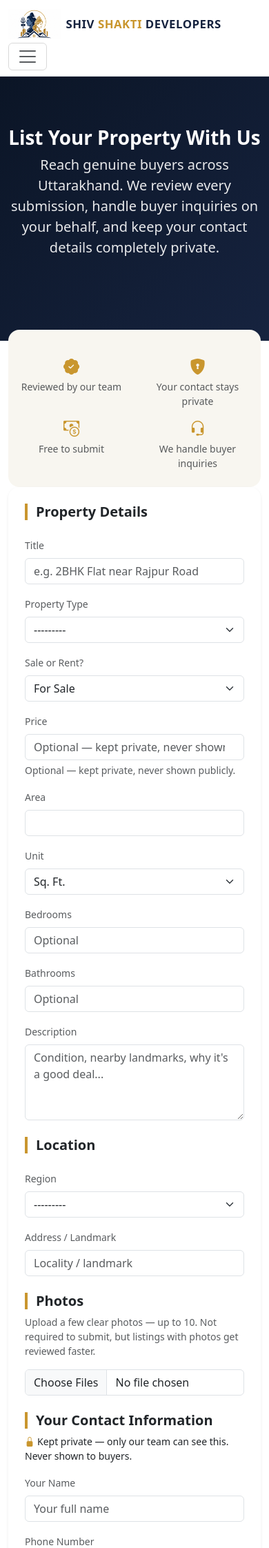
After one commit to rahulbaliyan/property-portal, a Django app: page /properties/sell/ in a window 390 px wide. The commit adds this page. Shown: the top 2244 px of the page at 69% size. Run offline with Django 5.2, Linux system fonts and the light colour scheme.

Commit message:
Add public "Sell Your Property" submission with admin moderation
Sellers can submit a listing (plot/flat/villa/house/farmhouse/land,
for sale or rent) through a new public form, with up to 10 photos.
Submissions land as "Pending Review" and stay completely invisible to
buyers — filtered out of the home page, listings, detail pages, and
sitemap — until an admin approves them via new bulk actions in
Django Admin.

Once approved, the listing shows publicly with full property details,
but price, seller name, phone, and email are never exposed — those
fields only render in Django Admin. Property.public_price centralizes
this masking (used everywhere price is displayed or included in the
WhatsApp message/structured data) so it can't be accidentally
bypassed by referencing .price directly in a new template.

Also added: Independent House and For Sale/For Rent as new
classification fields, and a honeypot field on the submission form
(verified locally: a bot-filled honeypot correctly blocks the
submission with no listing created).

```diff
--- a/core/views.py
+++ b/core/views.py
@@ -10,8 +10,10 @@ from properties.models import Property
 @cache_page(settings.PAGE_CACHE_SECONDS)
 @require_GET
 def home(request):
-    available = Property.objects.exclude(status=Property.Status.SOLD).prefetch_related(
-        "images"
+    available = (
+        Property.objects.filter(moderation_status=Property.ModerationStatus.APPROVED)
+        .exclude(status=Property.Status.SOLD)
+        .prefetch_related("images")
     )
     featured = list(available.filter(is_featured=True)[:6])
     recent = list(available.exclude(pk__in=[p.pk for p in featured])[:6])
--- /dev/null
+++ b/properties/forms.py
@@ -0,0 +1,79 @@
+from django import forms
+
+from .models import Property
+
+
+class SellerListingForm(forms.ModelForm):
+    # Honeypot: hidden via CSS in the template, invisible and unreachable
+    # by keyboard for real visitors. Bots that blindly fill every field
+    # trip it, and the submission is silently rejected in clean_website.
+    website = forms.CharField(required=False, widget=forms.HiddenInput)
+
+    class Meta:
+        model = Property
+        fields = [
+            "title",
+            "property_type",
+            "listing_intent",
+            "region",
+            "address",
+            "area_value",
+            "area_unit",
+            "bedrooms",
+            "bathrooms",
+            "description",
+            "price",
+            "seller_name",
+            "seller_phone",
+            "seller_email",
+        ]
+        widgets = {
+            "title": forms.TextInput(
+                attrs={"class": "form-control", "placeholder": "e.g. 2BHK Flat near Rajpur Road"}
+            ),
+            "property_type": forms.Select(attrs={"class": "form-select"}),
+            "listing_intent": forms.Select(attrs={"class": "form-select"}),
+            "region": forms.Select(attrs={"class": "form-select"}),
+            "address": forms.TextInput(
+                attrs={"class": "form-control", "placeholder": "Locality / landmark"}
+            ),
+            "area_value": forms.NumberInput(attrs={"class": "form-control"}),
+            "area_unit": forms.Select(attrs={"class": "form-select"}),
+            "bedrooms": forms.NumberInput(
+                attrs={"class": "form-control", "placeholder": "Optional"}
+            ),
+            "bathrooms": forms.NumberInput(
+                attrs={"class": "form-control", "placeholder": "Optional"}
+            ),
+            "description": forms.Textarea(
+                attrs={
+                    "class": "form-control",
+                    "rows": 4,
+                    "placeholder": "Condition, nearby landmarks, why it's a good deal...",
+                }
+            ),
+            "price": forms.NumberInput(
+                attrs={"class": "form-control", "placeholder": "Optional — kept private, never shown publicly"}
+            ),
+            "seller_name": forms.TextInput(
+                attrs={"class": "form-control", "placeholder": "Your full name"}
+            ),
+            "seller_phone": forms.TextInput(
+                attrs={"class": "form-control", "placeholder": "Your phone number"}
+            ),
+            "seller_email": forms.EmailInput(
+                attrs={"class": "form-control", "placeholder": "Optional"}
+            ),
+        }
+
+    def __init__(self, *args, **kwargs):
+        super().__init__(*args, **kwargs)
+        # blank=True on the model so admin-created listings don't need
+        # these — but sellers submitting their own listing always must.
+        self.fields["seller_name"].required = True
+        self.fields["seller_phone"].required = True
+
+    def clean_website(self):
+        if self.cleaned_data.get("website"):
+            raise forms.ValidationError("Spam detected.")
+        return self.cleaned_data.get("website")
--- a/properties/sitemaps.py
+++ b/properties/sitemaps.py
@@ -8,7 +8,9 @@ class PropertySitemap(Sitemap):
     priority = 0.8
 
     def items(self):
-        return Property.objects.exclude(status=Property.Status.SOLD)
+        return Property.objects.filter(
+            moderation_status=Property.ModerationStatus.APPROVED
+        ).exclude(status=Property.Status.SOLD)
 
     def lastmod(self, obj):
         return obj.updated_at
--- a/properties/urls.py
+++ b/properties/urls.py
@@ -6,5 +6,8 @@ app_name = "properties"
 
 urlpatterns = [
     path("", views.property_list, name="list"),
+    # Must come before <slug:slug>/ below, otherwise that pattern
+    # greedily matches "sell/" as a property slug and this is never reached.
+    path("sell/", views.sell_property, name="sell"),
     path("<slug:slug>/", views.property_detail, name="detail"),
 ]
--- a/properties/views.py
+++ b/properties/views.py
@@ -11,7 +11,8 @@ from django.views.decorators.http import require_GET, require_http_methods
 from inquiries.forms import InquiryForm
 from inquiries.notifications import notify_new_inquiry_async
 
-from .models import Property
+from .forms import SellerListingForm
+from .models import Property, PropertyImage
 
 
 def _parse_decimal(value):
@@ -24,8 +25,10 @@ def _parse_decimal(value):
 @cache_page(settings.PAGE_CACHE_SECONDS)
 @require_GET
 def property_list(request):
-    qs = Property.objects.exclude(status=Property.Status.SOLD).prefetch_related(
-        "images"
+    qs = (
+        Property.objects.filter(moderation_status=Property.ModerationStatus.APPROVED)
+        .exclude(status=Property.Status.SOLD)
+        .prefetch_related("images")
     )
 
     q = request.GET.get("q", "").strip()
@@ -82,7 +85,10 @@ def property_list(request):
 @require_http_methods(["GET", "POST"])
 def property_detail(request, slug):
     property_obj = get_object_or_404(
-        Property.objects.prefetch_related("images"), slug=slug
+        Property.objects.filter(
+            moderation_status=Property.ModerationStatus.APPROVED
+        ).prefetch_related("images"),
+        slug=slug,
     )
 
     if request.method == "POST":
@@ -101,7 +107,10 @@ def property_detail(request, slug):
         form = InquiryForm()
 
     related = (
-        Property.objects.filter(region=property_obj.region)
+        Property.objects.filter(
+            region=property_obj.region,
+            moderation_status=Property.ModerationStatus.APPROVED,
+        )
         .exclude(pk=property_obj.pk)
         .exclude(status=Property.Status.SOLD)
         .prefetch_related("images")[:3]
@@ -109,3 +118,34 @@ def property_detail(request, slug):
 
     context = {"property": property_obj, "form": form, "related": related}
     return render(request, "properties/detail.html", context)
+
+
+MAX_SELLER_PHOTOS = 10
+
+
+@require_http_methods(["GET", "POST"])
+def sell_property(request):
+    if request.method == "POST":
+        form = SellerListingForm(request.POST)
+        if form.is_valid():
+            property_obj = form.save(commit=False)
+            property_obj.listing_source = Property.ListingSource.SELLER
+            property_obj.moderation_status = Property.ModerationStatus.PENDING
+            property_obj.save()
+
+            photos = request.FILES.getlist("photos")[:MAX_SELLER_PHOTOS]
+            for order, photo in enumerate(photos):
+                PropertyImage.objects.create(
+                    property=property_obj, image=photo, order=order
+                )
+
+            messages.success(
+                request,
+                "Thanks! Your listing has been submitted for review. "
+                "Our team will reach out once it's approved and live.",
+            )
+            return redirect("properties:sell")
+    else:
+        form = SellerListingForm()
+
+    return render(request, "properties/sell.html", {"form": form})
--- a/static/css/style.css
+++ b/static/css/style.css
@@ -188,3 +188,12 @@ body {
   justify-content: center;
   margin: 0 auto;
 }
+
+/* Sell Your Property */
+.sell-trust-strip {
+  background-color: var(--bg-soft);
+  border-radius: 1rem;
+}
+.sell-form-card {
+  border-radius: 1rem;
+}
--- a/templates/base.html
+++ b/templates/base.html
@@ -46,6 +46,9 @@
           </li>
           <li class="nav-item">
             <a class="nav-link" href="{% url 'properties:list' %}">Listings</a>
+          </li>
+          <li class="nav-item">
+            <a class="nav-link" href="{% url 'properties:sell' %}">Sell Your Property</a>
           </li>
           {% if settings_whatsapp_number and settings_whatsapp_number_2 %}
           <li class="nav-item dropdown ms-lg-2">
@@ -105,6 +108,7 @@
           <ul class="list-unstyled small">
             <li><a class="footer-link" href="{% url 'core:home' %}">Home</a></li>
             <li><a class="footer-link" href="{% url 'properties:list' %}">All Listings</a></li>
+            <li><a class="footer-link" href="{% url 'properties:sell' %}">Sell Your Property</a></li>
           </ul>
         </div>
         <div class="col-md-4">
--- a/templates/properties/_card.html
+++ b/templates/properties/_card.html
@@ -20,6 +20,8 @@
       {% endwith %}
       {% if property.status == "under_negotiation" %}
         <span class="badge text-bg-warning badge-status-sold">Under Negotiation</span>
+      {% elif property.listing_intent == "rent" %}
+        <span class="badge text-bg-light border badge-status-sold">For Rent</span>
       {% endif %}
       <div class="card-body">
         <div class="d-flex justify-content-between align-items-start mb-1">
@@ -28,8 +30,8 @@
         <p class="small text-muted mb-2">
           <i class="bi bi-geo-alt me-1"></i>{{ property.get_region_display }}
         </p>
-        {% if property.price %}
-          <p class="price h5 mb-2">&#8377;{{ property.price|floatformat:0 }}</p>
+        {% if property.public_price %}
+          <p class="price h5 mb-2">&#8377;{{ property.public_price|floatformat:0 }}</p>
         {% else %}
           <p class="price h6 mb-2"><i class="bi bi-telephone-fill me-1"></i>Call for Price</p>
         {% endif %}
--- /dev/null
+++ b/templates/properties/sell.html
@@ -0,0 +1,149 @@
+{% extends "base.html" %}
+
+{% block title %}Sell Your Property{% endblock %}
+{% block meta_description %}List your plot, flat, villa or house with {{ site_name }}. Free to submit, reviewed by our team, and your contact details stay private.{% endblock %}
+
+{% block content %}
+<section class="hero">
+  <div class="container text-center">
+    <h1 class="display-6">List Your Property With Us</h1>
+    <p class="lead col-lg-8 mx-auto">Reach genuine buyers across Uttarakhand. We review every submission, handle buyer inquiries on your behalf, and keep your contact details completely private.</p>
+  </div>
+</section>
+
+<div class="container">
+  <div class="row g-3 text-center py-4 py-md-5 mx-0 sell-trust-strip">
+    <div class="col-6 col-md-3">
+      <i class="bi bi-patch-check-fill h3 text-accent d-block mb-1"></i>
+      <p class="small text-muted mb-0">Reviewed by our team</p>
+    </div>
+    <div class="col-6 col-md-3">
+      <i class="bi bi-shield-lock-fill h3 text-accent d-block mb-1"></i>
+      <p class="small text-muted mb-0">Your contact stays private</p>
+    </div>
+    <div class="col-6 col-md-3">
+      <i class="bi bi-cash-coin h3 text-accent d-block mb-1"></i>
+      <p class="small text-muted mb-0">Free to submit</p>
+    </div>
+    <div class="col-6 col-md-3">
+      <i class="bi bi-headset h3 text-accent d-block mb-1"></i>
+      <p class="small text-muted mb-0">We handle buyer inquiries</p>
+    </div>
+  </div>
+</div>
+
+<div class="container mb-5">
+  <div class="row justify-content-center">
+    <div class="col-lg-9">
+      <div class="card shadow-sm border-0 sell-form-card">
+        <div class="card-body p-4 p-md-5">
+          <form method="post" enctype="multipart/form-data" novalidate>
+            {% csrf_token %}
+            <div class="d-none">
+              {{ form.website }}
+            </div>
+
+            {% if form.non_field_errors %}
+              <div class="alert alert-danger">{{ form.non_field_errors }}</div>
+            {% endif %}
+
+            <h2 class="h5 section-title mb-4">Property Details</h2>
+            <div class="row g-3 mb-4">
+              <div class="col-12">
+                <label class="form-label small text-muted" for="{{ form.title.id_for_label }}">Title</label>
+                {{ form.title }}
+                {% for error in form.title.errors %}<div class="small text-danger mt-1">{{ error }}</div>{% endfor %}
+              </div>
+              <div class="col-sm-6 col-md-4">
+                <label class="form-label small text-muted" for="{{ form.property_type.id_for_label }}">Property Type</label>
+                {{ form.property_type }}
+                {% for error in form.property_type.errors %}<div class="small text-danger mt-1">{{ error }}</div>{% endfor %}
+              </div>
+              <div class="col-sm-6 col-md-4">
+                <label class="form-label small text-muted" for="{{ form.listing_intent.id_for_label }}">Sale or Rent?</label>
+                {{ form.listing_intent }}
+                {% for error in form.listing_intent.errors %}<div class="small text-danger mt-1">{{ error }}</div>{% endfor %}
+              </div>
+              <div class="col-md-4">
+                <label class="form-label small text-muted" for="{{ form.price.id_for_label }}">Price</label>
+                {{ form.price }}
+                <div class="form-text">Optional — kept private, never shown publicly.</div>
+                {% for error in form.price.errors %}<div class="small text-danger mt-1">{{ error }}</div>{% endfor %}
+              </div>
+              <div class="col-sm-6 col-md-4">
+                <label class="form-label small text-muted" for="{{ form.area_value.id_for_label }}">Area</label>
+                {{ form.area_value }}
+                {% for error in form.area_value.errors %}<div class="small text-danger mt-1">{{ error }}</div>{% endfor %}
+              </div>
+              <div class="col-sm-6 col-md-4">
+                <label class="form-label small text-muted" for="{{ form.area_unit.id_for_label }}">Unit</label>
+                {{ form.area_unit }}
+                {% for error in form.area_unit.errors %}<div class="small text-danger mt-1">{{ error }}</div>{% endfor %}
+              </div>
+              <div class="col-sm-6 col-md-4">
+                <label class="form-label small text-muted" for="{{ form.bedrooms.id_for_label }}">Bedrooms</label>
+                {{ form.bedrooms }}
+                {% for error in form.bedrooms.errors %}<div class="small text-danger mt-1">{{ error }}</div>{% endfor %}
+              </div>
+              <div class="col-sm-6 col-md-4">
+                <label class="form-label small text-muted" for="{{ form.bathrooms.id_for_label }}">Bathrooms</label>
+                {{ form.bathrooms }}
+                {% for error in form.bathrooms.errors %}<div class="small text-danger mt-1">{{ error }}</div>{% endfor %}
+              </div>
+              <div class="col-12">
+                <label class="form-label small text-muted" for="{{ form.description.id_for_label }}">Description</label>
+                {{ form.description }}
+                {% for error in form.description.errors %}<div class="small text-danger mt-1">{{ error }}</div>{% endfor %}
+              </div>
+            </div>
+
+            <h2 class="h5 section-title mb-4">Location</h2>
+            <div class="row g-3 mb-4">
+              <div class="col-sm-6">
+                <label class="form-label small text-muted" for="{{ form.region.id_for_label }}">Region</label>
+                {{ form.region }}
+                {% for error in form.region.errors %}<div class="small text-danger mt-1">{{ error }}</div>{% endfor %}
+              </div>
+              <div class="col-sm-6">
+                <label class="form-label small text-muted" for="{{ form.address.id_for_label }}">Address / Landmark</label>
+                {{ form.address }}
+                {% for error in form.address.errors %}<div class="small text-danger mt-1">{{ error }}</div>{% endfor %}
+              </div>
+            </div>
+
+            <h2 class="h5 section-title mb-2">Photos</h2>
+            <p class="text-muted small mb-3">Upload a few clear photos — up to 10. Not required to submit, but listings with photos get reviewed faster.</p>
+            <div class="mb-4">
+              <input type="file" name="photos" id="photos" class="form-control" accept="image/*" multiple>
+            </div>
+
+            <h2 class="h5 section-title mb-2">Your Contact Information</h2>
+            <p class="small mb-3"><i class="bi bi-lock-fill text-accent me-1"></i>Kept private — only our team can see this. Never shown to buyers.</p>
+            <div class="row g-3 mb-4">
+              <div class="col-sm-6 col-md-4">
+                <label class="form-label small text-muted" for="{{ form.seller_name.id_for_label }}">Your Name</label>
+                {{ form.seller_name }}
+                {% for error in form.seller_name.errors %}<div class="small text-danger mt-1">{{ error }}</div>{% endfor %}
+              </div>
+              <div class="col-sm-6 col-md-4">
+                <label class="form-label small text-muted" for="{{ form.seller_phone.id_for_label }}">Phone Number</label>
+                {{ form.seller_phone }}
+                {% for error in form.seller_phone.errors %}<div class="small text-danger mt-1">{{ error }}</div>{% endfor %}
+              </div>
+              <div class="col-md-4">
+                <label class="form-label small text-muted" for="{{ form.seller_email.id_for_label }}">Email</label>
+                {{ form.seller_email }}
+                {% for error in form.seller_email.errors %}<div class="small text-danger mt-1">{{ error }}</div>{% endfor %}
+              </div>
+            </div>
+
+            <button type="submit" class="btn btn-brand btn-lg w-100">
+              <i class="bi bi-send-check me-1"></i>Submit for Review
+            </button>
+          </form>
+        </div>
+      </div>
+    </div>
+  </div>
+</div>
+{% endblock %}
```
Also changed, not shown: properties/admin.py (+80 -2 lines), properties/models.py (+55 -5 lines), templates/properties/detail.html (+8 -5 lines), properties/migrations/0009_property_listing_intent_property_listing_source_and_more.py (added).
